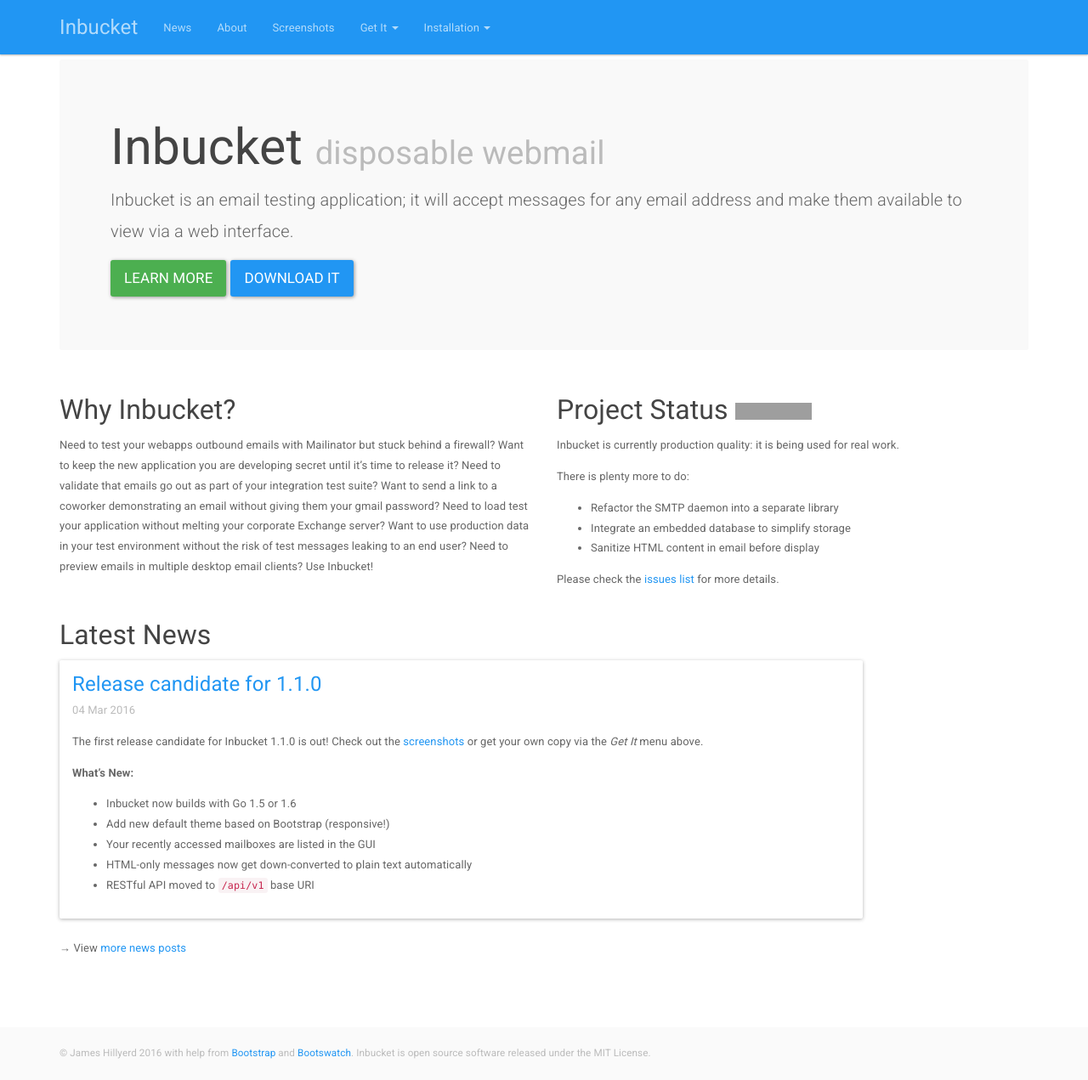
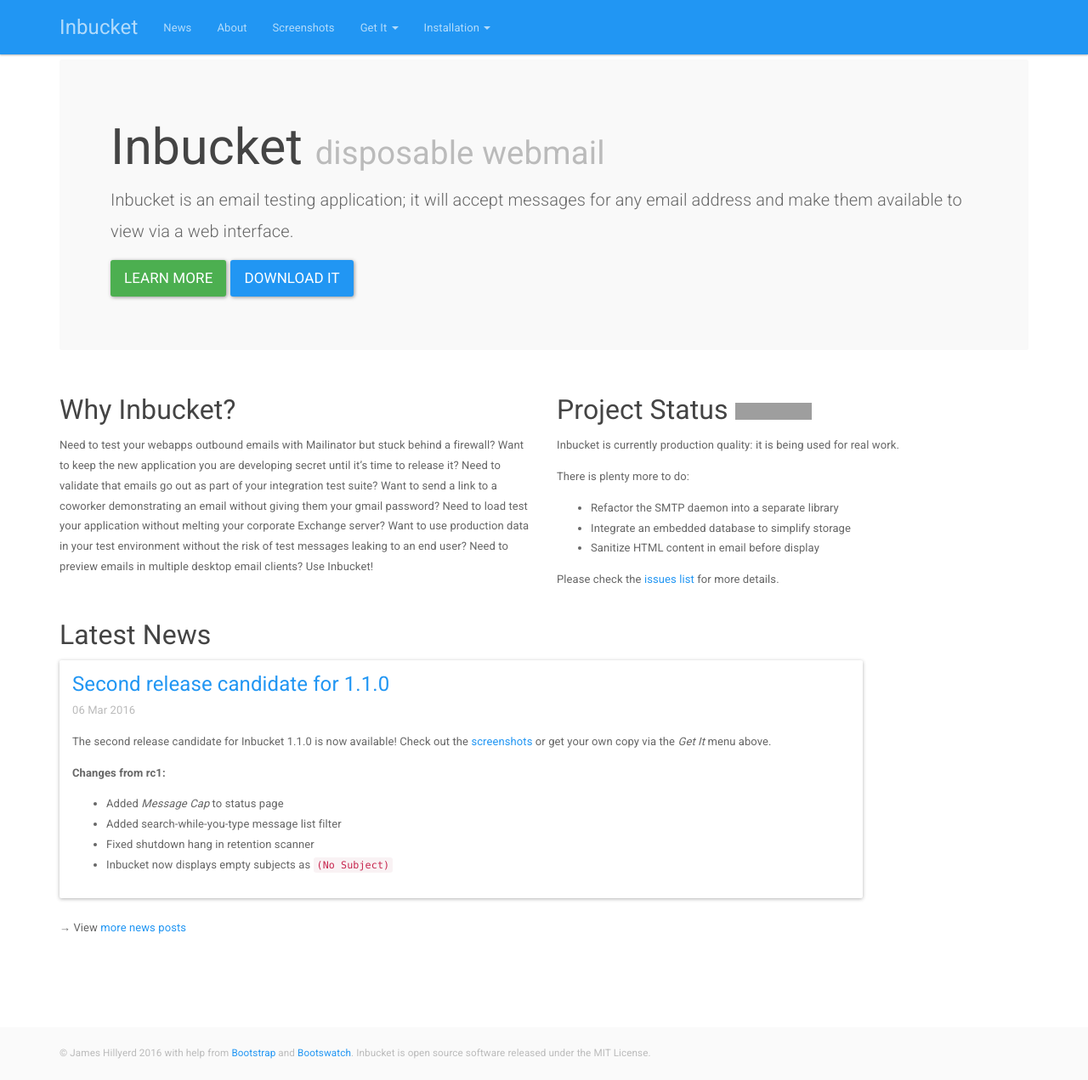
Before and after one commit to inbucket/inbucket.org, a Jekyll site: the page built from index.html, in a window 1280 px wide and 1271 px high. Shown: the whole window at 85% size. Built offline with Jekyll 4.4.1, drawn with Linux system fonts in a browser that asks for light colours; comment, search, counter and statistics services are not loaded; grey boxes are pictures that could not be loaded.

Commit message:
Announce 1.1.0-rc2
- Add favicon

```diff
--- a/_config.yml
+++ b/_config.yml
@@ -26,7 +26,7 @@
 paginate_path: "news/page:num"
 
 # Binaries
-binary_versions: ["1.0", "1.1.0-rc1"]
+binary_versions: ["1.0", "1.1.0-rc2"]
 binary_base: https://dl.bintray.com/content/jhillyerd/golang
 binary_platforms:
   - label: "Apple Mac"
--- a/_layouts/base.html
+++ b/_layouts/base.html
@@ -20,6 +20,7 @@
       <script src="https://oss.maxcdn.com/respond/1.4.2/respond.min.js"></script>
     <![endif]-->
     <link href="{{BASE_PATH}}/atom.xml" type="application/atom+xml" rel="alternate" title="Inbucket News Feed">
+    <link href="{{BASE_PATH}}/images/favicon.png" rel="shortcut icon" type="image/png">
   </head>
   <body>
     <nav class="navbar navbar-inverse navbar-fixed-top" role="navigation">
--- /dev/null
+++ b/news/_posts/2016-03-06-oneonezero-rc2.md
@@ -0,0 +1,15 @@
+---
+title: Second release candidate for 1.1.0
+layout: post
+---
+
+The second release candidate for Inbucket 1.1.0 is now available!  Check out the
+[screenshots]({{BASE_PATH}}/screenshots/) or get your own copy via the *Get It*
+menu above.
+
+**Changes from rc1:**
+
+- Added *Message Cap* to status page
+- Added search-while-you-type message list filter
+- Fixed shutdown hang in retention scanner
+- Inbucket now displays empty subjects as `(No Subject)`
```
Also changed, not shown: images/favicon.png (added).
